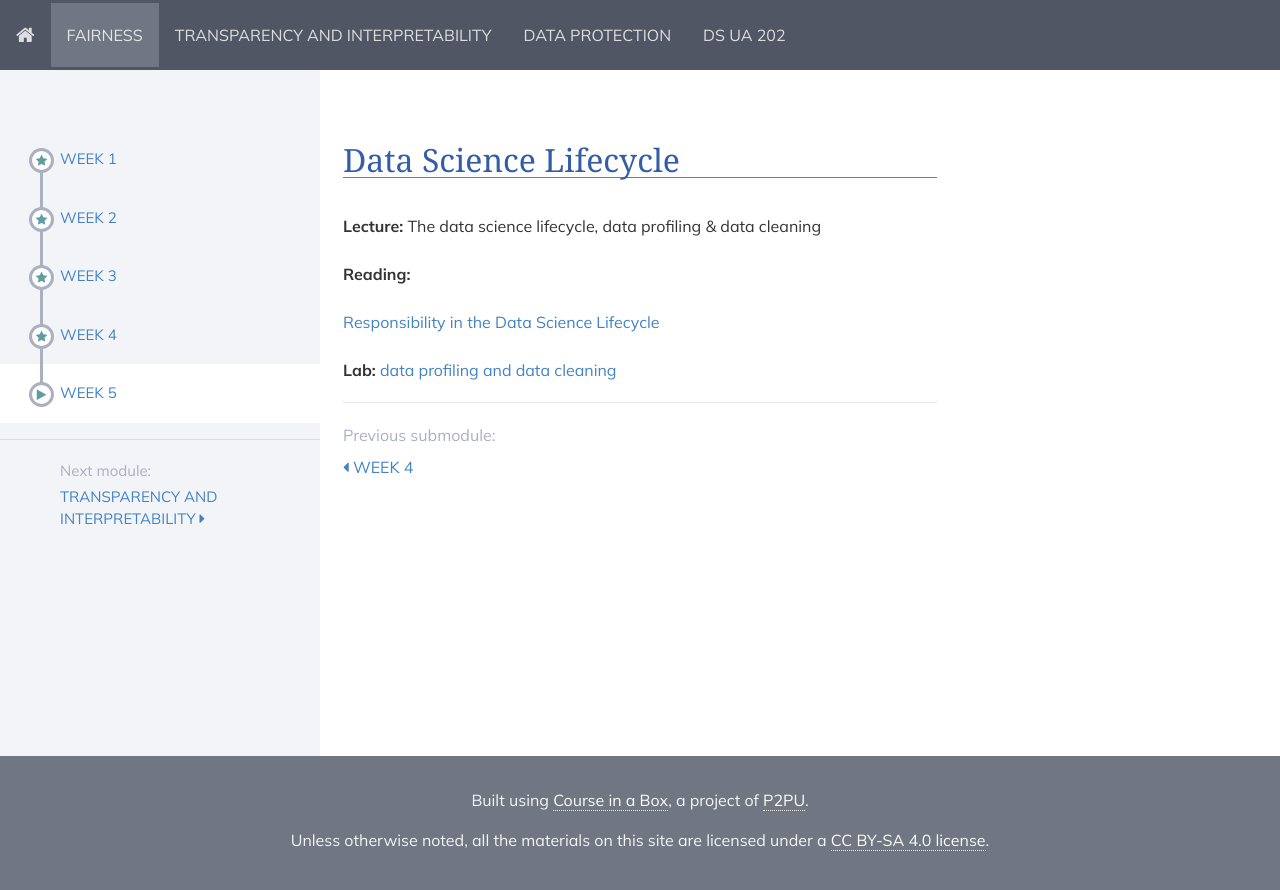
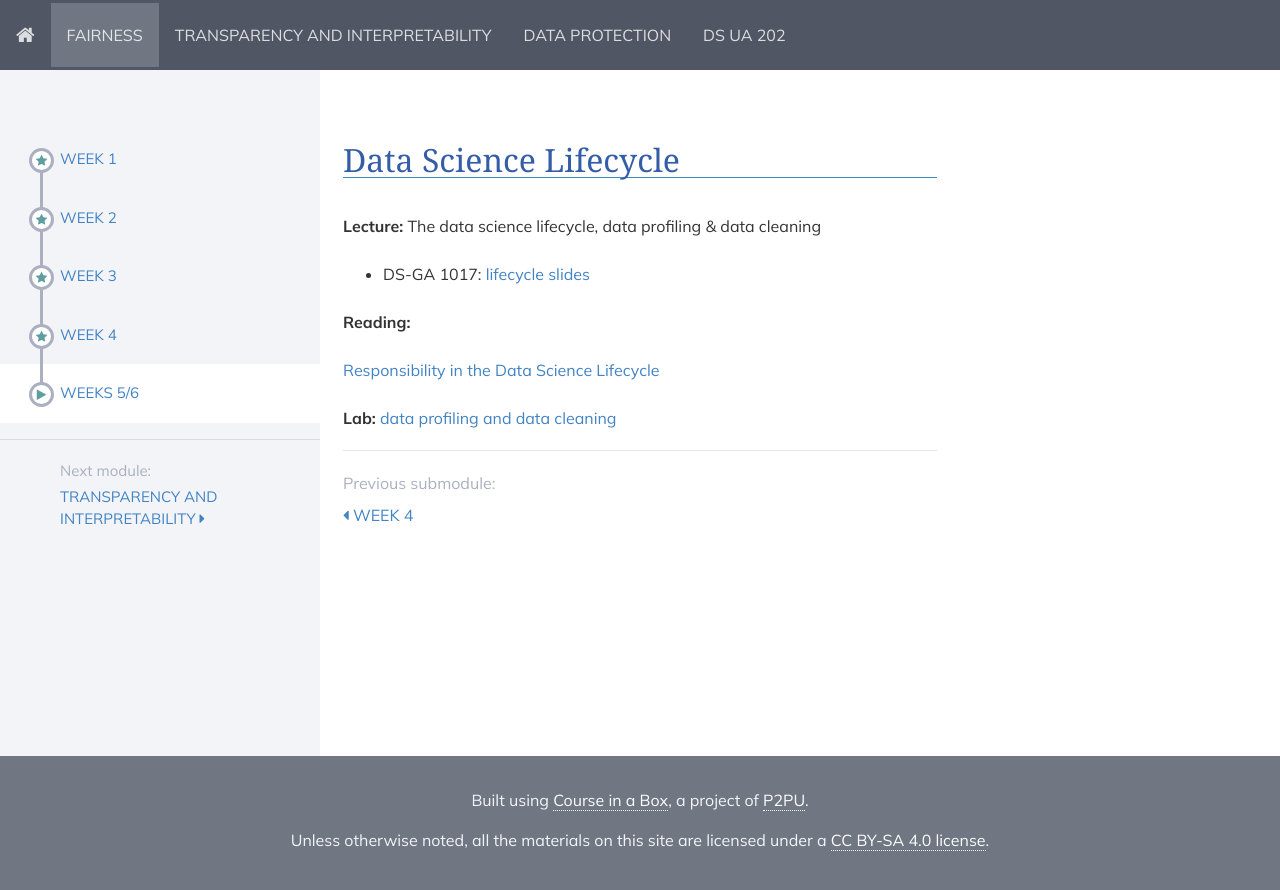
Before and after one commit to DataResponsibly/rds25, a Jekyll site: the page built from modules/fairness/_posts/2000-01-05-week5.md, in a window 1280 px wide. Shown: the top 890 px of the page. Built offline with Jekyll 4.4.1, drawn with Linux system fonts in a browser that asks for light colours; nearby versions of some CDN libraries.

Commit message:
Update 2000-01-05-week5.md

```diff
--- a/modules/fairness/_posts/2000-01-05-week5.md
+++ b/modules/fairness/_posts/2000-01-05-week5.md
@@ -1,16 +1,12 @@
 ---
-title: Week 5
+title: Weeks 5/6
 ---
 
 ## Data Science Lifecycle
 
 **Lecture:** The data science lifecycle, data profiling & data cleaning
 
-<!---
-* DS-UA 202: [lifecycle slides](../../../assets/8_Lifecycle_202_2023.pdf)
-*  DS-GA 1017: [lifecycle slides](../../../assets/5_6_Lifecycle_1017.pdf)
-*  DS-UA 202: [lifecycle slides](../../../assets/5_6_Lifecycle_202.pdf)
--->
+*  DS-GA 1017: [lifecycle slides](../../../assets/5_6_Lifecycleppt.pdf)
 
 **Reading:**
 
```
